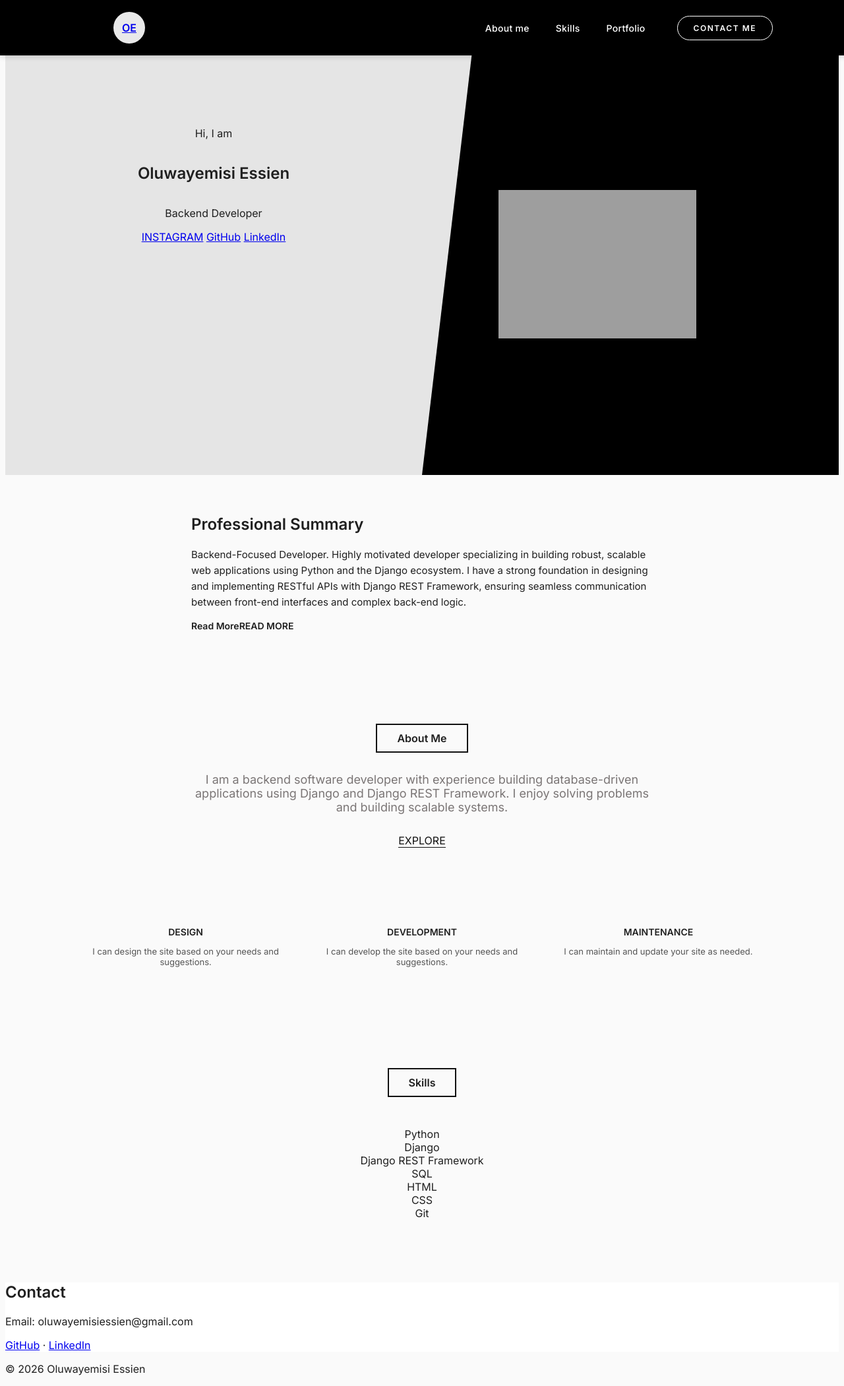
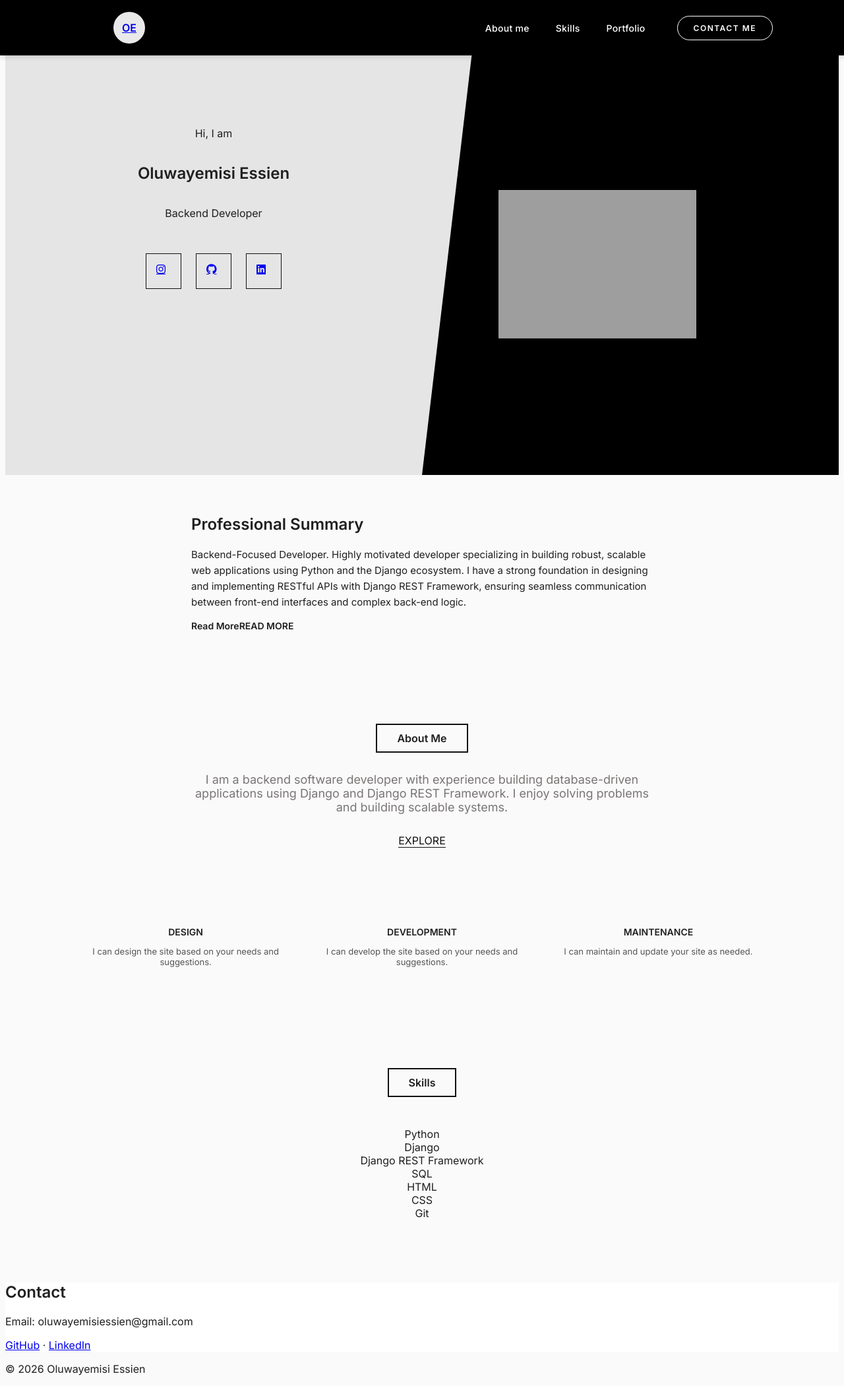
Before and after one commit to Yemisi-jay/portfolio, a Django app: page / in a window 1280 px wide. Shown: the whole page at 66% size. Run offline with Django 5.2, Linux system fonts and the light colour scheme; grey boxes are pictures that could not be loaded.

Commit message:
social links fixed

```diff
--- a/static/style.css
+++ b/static/style.css
@@ -171,6 +171,39 @@ body {
   clip-path: polygon(12% 0, 100% 0, 100% 100%, 0 100%);
 }
 
+.socials {
+    display: flex;
+    gap: 22px;              /* more space between icons */
+    margin-top: 35px;
+}
+
+.socials a {
+    width: 52px;            /* bigger clickable area */
+    height: 52px;
+    border: 1px solid #111;
+    display: flex;
+    align-items: center;
+    justify-content: center;
+    transition: all 0.25s ease;
+}
+
+.socials i {
+    width: 22px;            /* bigger icons */
+    height: 22px;
+    fill: #111;
+}
+
+/* Hover effect */
+.socials a:hover {
+    background: #111;
+    transform: translateY(-2px); /* subtle lift */
+}
+
+.socials a:hover i {
+    fill: #fff;
+}
+
+
 /* .picture-frame {
   display: inline-block;
   height: 100%;
--- a/templates/core/index.html
+++ b/templates/core/index.html
@@ -6,6 +6,8 @@
     <link rel="preconnect" href="https://fonts.googleapis.com">
     <link rel="preconnect" href="https://fonts.gstatic.com" crossorigin>
     <link href="https://fonts.googleapis.com/css2?family=Inter:wght@400;500;600&display=swap" rel="stylesheet">
+    <link rel="stylesheet" href="https://cdnjs.cloudflare.com/ajax/libs/font-awesome/6.5.0/css/all.min.css">
+
     <title> Portfolio Oluwayemisi Essien</title>
 </head>
 <body>
@@ -50,11 +52,13 @@
 
         <div class="socials">
             <a href="https://www.instagram.com/oluwayemisimercy?igsh=bDhqMTFhZWlwOWh0&utm_source=qr" target="_blank" rel="noopener noreferrer">
-                INSTAGRAM</a>
+                <i class="fab fa-instagram"></i></a>
             <a href="https://github.com/Yemisi-jay" target="_blank" rel="noopener noreferrer">
-                GitHub</a>
+                <i class="fab fa-github"></i>
+            </a>
             <a href="http://linkedin.com/in/oluwayemisi-essien" target="_blank" rel="noopener noreferrer">
-                LinkedIn</a>
+                <i class="fab fa-linkedin"></i>
+            </a>
         </div>
     </div>
 
```
